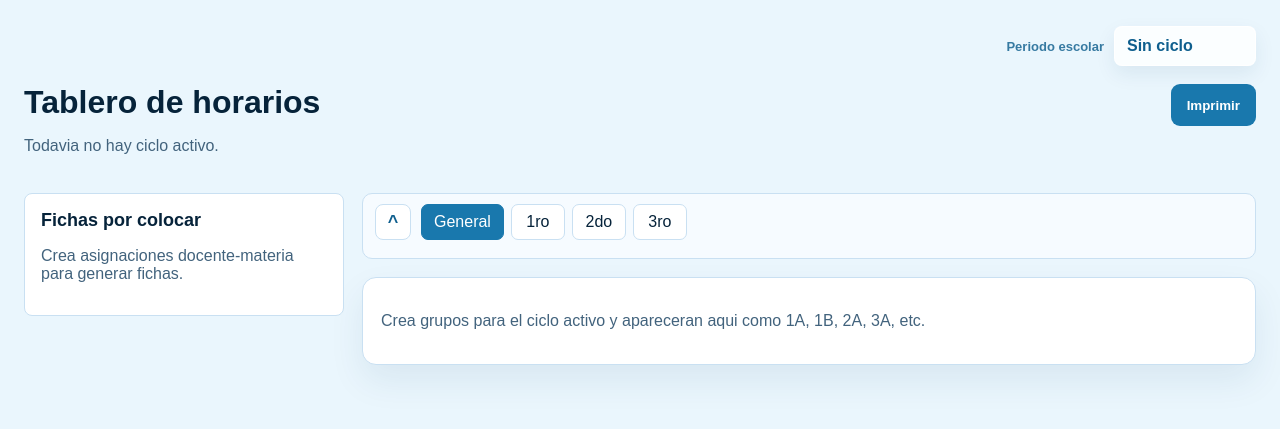
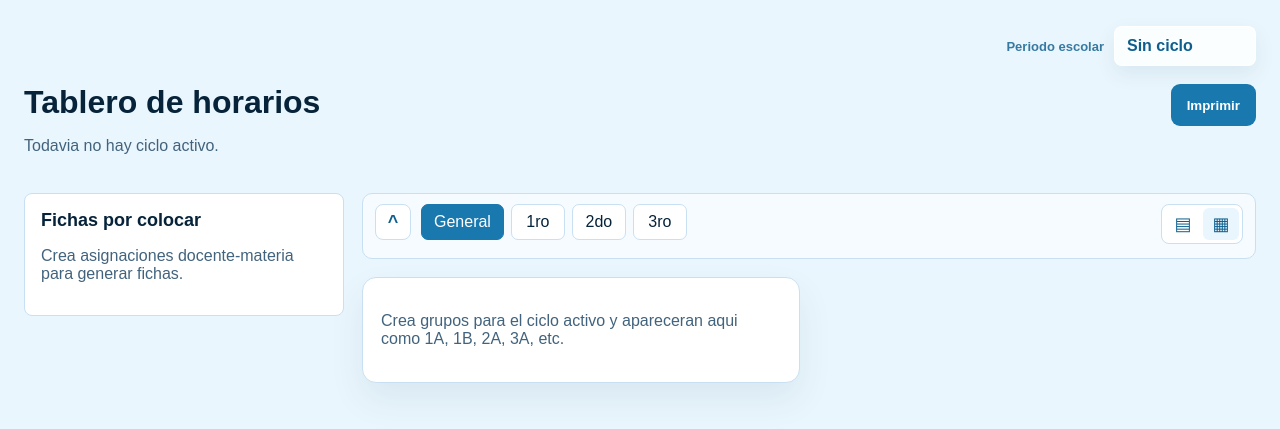
Before and after one commit to gabeMoran05-coder/SCHEDULE-PROYECT-, a Django app: page /horarios/tablero/ in a window 1280 px wide. Shown: the part 76-505 px from the top of the page. Run offline with Django 5.2, Linux system fonts and the light colour scheme; the visitor is signed in with stand-in values (Sample User, id 1); data that the repository does not hold is empty.

Commit message:
Add compact board view

```diff
--- a/static/css/styles.css
+++ b/static/css/styles.css
@@ -830,6 +830,15 @@ input[type="checkbox"] {
     min-width: 0;
 }
 
+.schedule-board.view-complete {
+    align-items: start;
+    grid-template-columns: repeat(auto-fit, minmax(430px, 1fr));
+}
+
+.schedule-board.view-complete .board-toolbar {
+    grid-column: 1 / -1;
+}
+
 .board-toolbar {
     background: var(--panel);
     border: 1px solid var(--line);
@@ -843,6 +852,38 @@ input[type="checkbox"] {
     background: var(--panel-soft);
     align-items: flex-start;
     position: relative;
+}
+
+.view-switcher {
+    align-items: center;
+    background: white;
+    border: 1px solid var(--line);
+    border-radius: 8px;
+    display: inline-flex;
+    gap: 2px;
+    margin-left: auto;
+    padding: 3px;
+}
+
+.view-mode-button {
+    align-items: center;
+    background: transparent;
+    border: 0;
+    border-radius: 6px;
+    color: var(--brand-dark);
+    cursor: pointer;
+    display: inline-flex;
+    font: inherit;
+    font-size: 18px;
+    height: 32px;
+    justify-content: center;
+    line-height: 1;
+    width: 36px;
+}
+
+.view-mode-button:hover,
+.view-mode-button.active {
+    background: #eaf6fd;
 }
 
 .board-filter-main {
--- a/static/js/app.js
+++ b/static/js/app.js
@@ -117,6 +117,7 @@ document.addEventListener("DOMContentLoaded", () => {
     const boardFilters = document.querySelector("[data-board-filters]");
     const groupBoards = document.querySelectorAll("[data-group-board]");
     const teacherTrays = document.querySelectorAll(".teacher-tray");
+    const scheduleBoard = document.querySelector("[data-schedule-board]");
 
     if (boardFilters && groupBoards.length) {
         const filterButtons = boardFilters.querySelectorAll("[data-filter-type]");
@@ -214,6 +215,18 @@ document.addEventListener("DOMContentLoaded", () => {
         }
     }
 
+    if (scheduleBoard) {
+        document.querySelectorAll("[data-view-mode]").forEach((button) => {
+            button.addEventListener("click", () => {
+                const isComplete = button.dataset.viewMode === "complete";
+                scheduleBoard.classList.toggle("view-complete", isComplete);
+                document.querySelectorAll("[data-view-mode]").forEach((modeButton) => {
+                    modeButton.classList.toggle("active", modeButton === button);
+                });
+            });
+        });
+    }
+
     const getCookie = (name) => {
         const value = `; ${document.cookie}`;
         const parts = value.split(`; ${name}=`);
--- a/templates/horarios/tablero.html
+++ b/templates/horarios/tablero.html
@@ -54,7 +54,7 @@
         {% endfor %}
     </aside>
 
-    <section class="schedule-board">
+    <section class="schedule-board view-complete" data-schedule-board>
         <div class="board-toolbar board-filter-panel" data-board-filters>
             <button class="filter-toggle" type="button" data-filter-toggle aria-expanded="true" title="Ocultar filtros">^</button>
             <div class="filter-canvas" data-filter-content>
@@ -69,6 +69,10 @@
                         <button class="group-filter-chip" type="button" data-filter-type="group" data-group="grupo-{{ grupo.id }}" data-group-code="{{ grupo.grado }}{{ grupo.letra }}" data-grade="{{ grupo.grado }}">{{ grupo.grado }}{{ grupo.letra }}</button>
                     {% endfor %}
                 </div>
+            </div>
+            <div class="view-switcher" aria-label="Cambiar vista del tablero">
+                <button class="view-mode-button" type="button" data-view-mode="single" title="Vista individual">▤</button>
+                <button class="view-mode-button active" type="button" data-view-mode="complete" title="Vista completa">▦</button>
             </div>
         </div>
 
```
Also changed, not shown: other parts of static/css/styles.css (+38 -0 lines).
